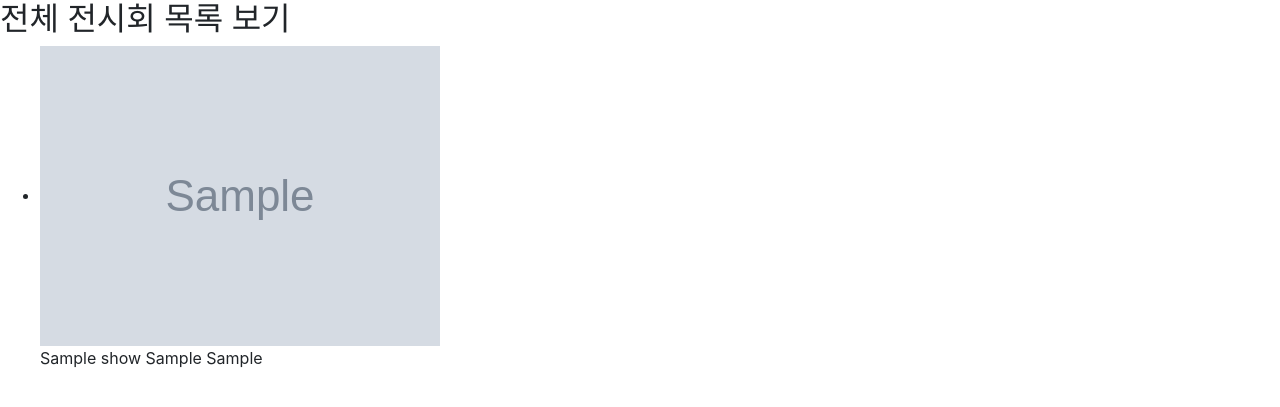
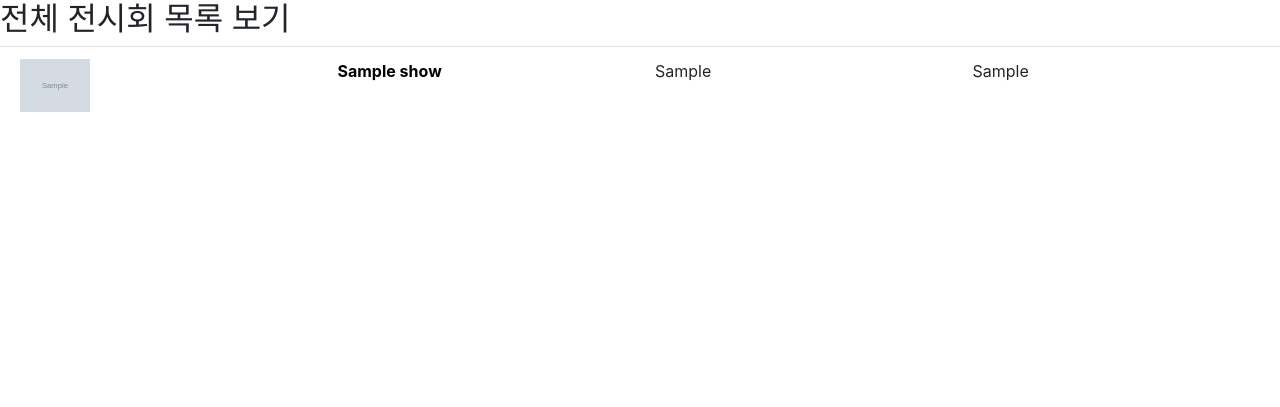
Before and after one commit to seongwonhan88/fc-hackerthon, a Django app: page /shows/show_list/ in a window 1280 px wide. Shown: the part 56-463 px from the top of the page. Run offline with Django 3.2, Linux system fonts and the light colour scheme; tables that the repository leaves empty hold one stand-in row (values such as "Sample post"); grey boxes marked "Sample" are stand-in pictures; parts of the project's set-up code (start-up, migrations or seed data) failed here and were passed over; some libraries are stand-ins or nearby versions.

Commit message:
list, pick html 만들기

```diff
--- a/app/templates/shows/show_list.html
+++ b/app/templates/shows/show_list.html
@@ -3,14 +3,29 @@
 {% block content %}
 <div>
     <h2>전체 전시회 목록 보기</h2>
-    <ul>
-    {% for show in shows %}
-    <li>
-        <img src="{{ show.thumbnail.url }}" >
-        <p>{{ show.title }} {{ show.place }} {{ show.period }}</p>
-    </li>
-
-    {% endfor %}
+    <ul class="list-group list-group-flush">
+        {% for show in shows %}
+        <li class="list-group-item">
+            <div class="row">
+                <div class="col">
+                    <a href="{% url 'shows:show-detail' show_pk=show.pk %}">
+                        <img src="{{ show.thumbnail.url }}" style="width: 70px;">
+                    </a>
+                </div>
+                <div class="col">
+                    <a href="{% url 'shows:show-detail' show_pk=show.pk %}" style="color: black;">
+                        <strong>{{ show.title }}</strong>
+                    </a>
+                </div>
+                <div class="col">
+                    {{ show.place }}
+                </div>
+                <div class="col">
+                    {{ show.period }}
+                </div>
+            </div>
+        </li>
+        {% endfor %}
     </ul>
 </div>
 
```
Also changed, not shown: app/templates/members/user_pick.html (+27 -7 lines).
